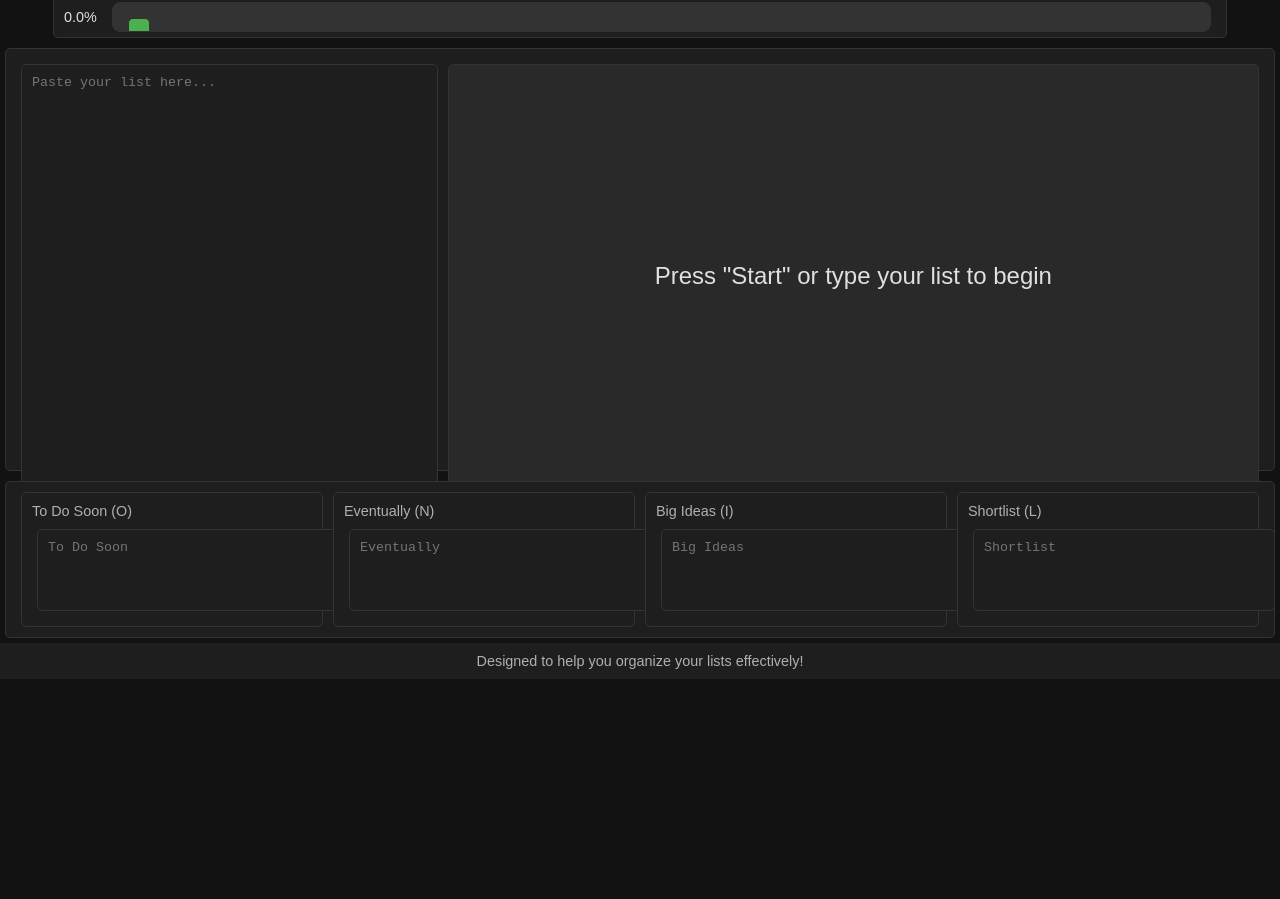
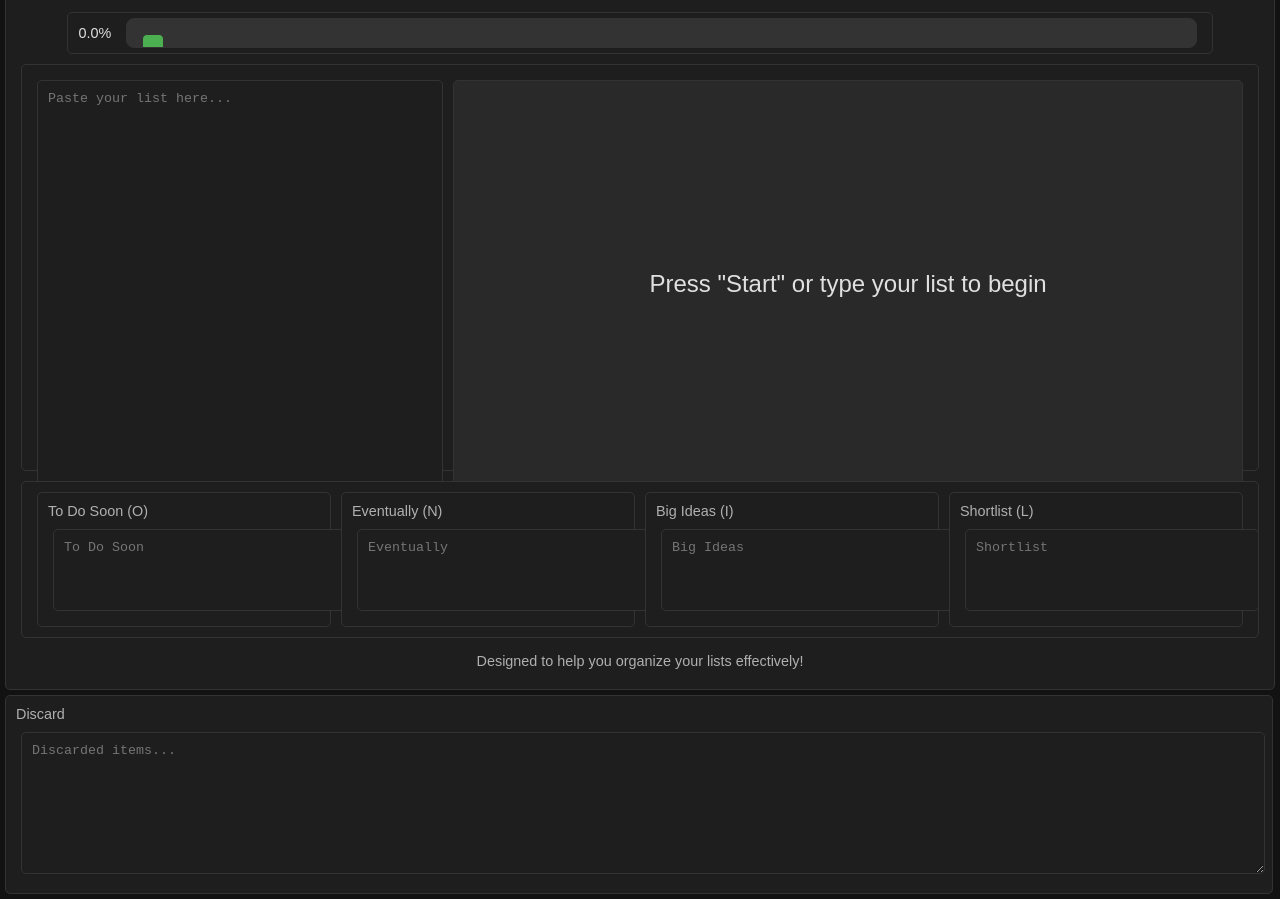
Before and after one commit to jonahclarsen/List-Sorter-Pro, a plain HTML site: page index.html in a window 1280 px wide. Shown: the part 121-1020 px from the top of the page. Before the commit the page ends 800 px from the top, so only its background shows below. Drawn offline with Linux system fonts and the light colour scheme.

Commit message:
add discard box

```diff
--- a/index.html
+++ b/index.html
@@ -22,11 +22,14 @@
       margin: 0;
       padding: 0;
       box-sizing: border-box;
+      background-color: #121212; /* Dark background */
+      color: #e0e0e0; /* Light text */
+    }
+
+    #mainContainer {
       display: flex;
       flex-direction: column;
-      height: 100vh;
-      background-color: #121212; /* Dark background */
-      color: #e0e0e0; /* Light text */
+      height: 98vh;
     }
 
     h1 {
@@ -146,10 +149,34 @@
       font-size: 0.9em;
       color: #b0b0b0; /* Dimmed footer text */
     }
+
+    /* Additional styles for discard section */
+    #discardSection {
+      width: 99.10%;
+      box-sizing: border-box;
+    }
+    #discardSection label {
+      font-size: 0.9em;
+      margin-bottom: 5px;
+      display: block;
+      color: #b0b0b0;
+    }
+    #discardBox {
+      width: 98%;
+      height: 120px;
+      overflow-y: auto;
+      border: 1px solid #333;
+      border-radius: 5px;
+      padding: 10px;
+      background-color: #1e1e1e;
+      color: #999;
+      resize: vertical;
+    }
   </style>
   </head>
 <body>
 
+  <div id="mainContainer">
     <!-- Title -->
     <h1>List Sorter Pro</h1>
 
@@ -205,6 +232,13 @@
     <footer>
       Designed to help you organize your lists effectively!
     </footer>
+  </div>
+
+  <!-- Discard Section -->
+  <div id="discardSection">
+    <label for="discardBox">Discard</label>
+    <textarea id="discardBox" placeholder="Discarded items..." readonly></textarea>
+  </div>
 
   <script>
     const inputBox = document.getElementById("inputBox");
@@ -213,6 +247,7 @@
     const toDoEventually = document.getElementById("toDoEventually");
     const bigIdeas = document.getElementById("bigIdeas");
     const shortlist = document.getElementById("shortlist");
+    const discardBox = document.getElementById("discardBox");
     const progressPercentage = document.getElementById("progressPercentage");
     const progressFill = document.getElementById("progressFill");
 
@@ -283,7 +318,9 @@
     // Delete the current item
     function deleteCurrentItem() {
       if (parsedList.length > 0) {
-        parsedList.shift(); // Remove the first item
+        const current = parsedList.shift(); // Remove the first item
+        const fullText = current.text + (current.subItems.length ? "\n" + current.subItems.map(sub => `  - ${sub}`).join("\n") : "");
+        discardBox.value += fullText + "\n";
         updateInputBox();
         showNextItem();
         updateProgress();
@@ -305,7 +342,8 @@
         toDoSoon.value.split("\n").filter(Boolean).length +
         toDoEventually.value.split("\n").filter(Boolean).length +
         bigIdeas.value.split("\n").filter(Boolean).length +
-        shortlist.value.split("\n").filter(Boolean).length;
+        shortlist.value.split("\n").filter(Boolean).length +
+        discardBox.value.split("\n").filter(Boolean).length;
 
       const totalTasks = totalSorted + parsedList.length;
 
```
Lines whose indentation alone changed are shown as unchanged.
